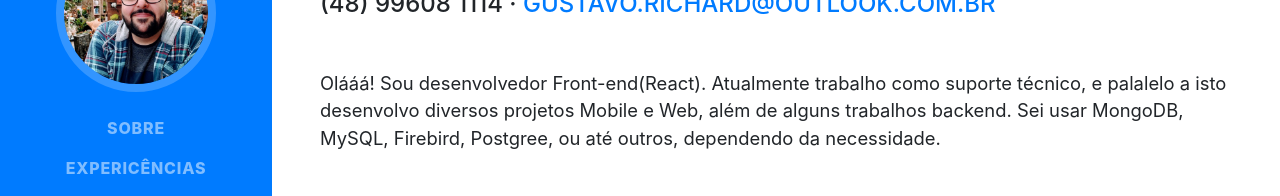
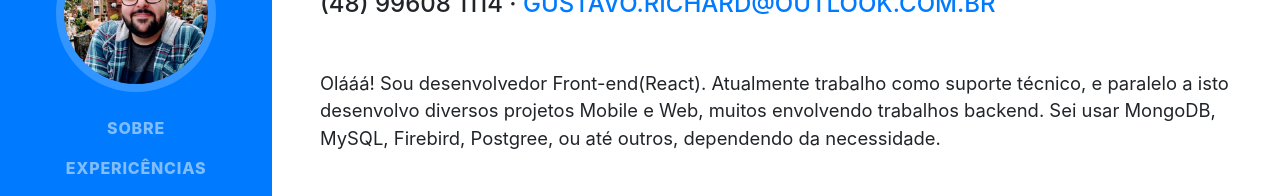
Before and after one commit to gustavorichardd/gustavorichardd.github.io, a website with bundled scripts: page index.html in a window 1280 px wide. Shown: the part 283-479 px from the top of the page. Built offline with nearby package versions, Linux system fonts and the light colour scheme; a web font is replaced by a local one.

Commit message:
Correção intro

```diff
--- a/index.html
+++ b/index.html
@@ -73,8 +73,8 @@
                     <a href="mailto:gustavo.richard@outlook.com.br">gustavo.richard@outlook.com.br</a>
                 </div>
                 <p class="lead mb-5">Olááá! Sou desenvolvedor Front-end(React).
-                    Atualmente trabalho como suporte técnico, e palalelo a isto desenvolvo diversos projetos Mobile e
-                    Web, além de alguns trabalhos backend.
+                    Atualmente trabalho como suporte técnico, e paralelo a isto desenvolvo diversos projetos Mobile e
+                    Web, muitos envolvendo trabalhos backend.
                     Sei usar MongoDB, MySQL, Firebird, Postgree, ou até outros, dependendo da necessidade. </p>
                 <p class="lead mb-5">
                     Qualquer pergunta, me procure em uma das minhas redes sociais!
```
